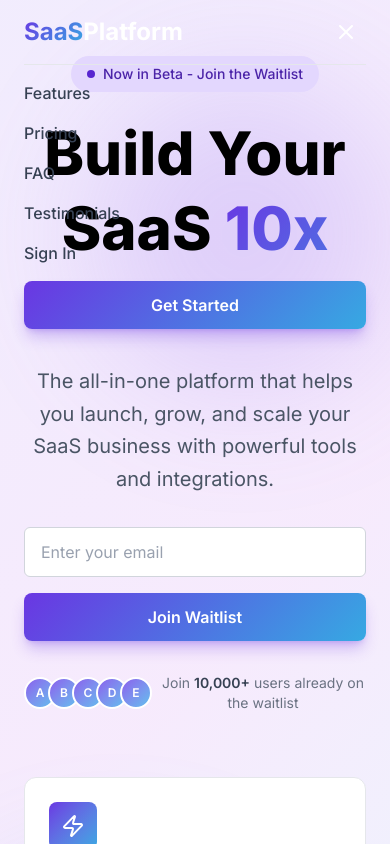
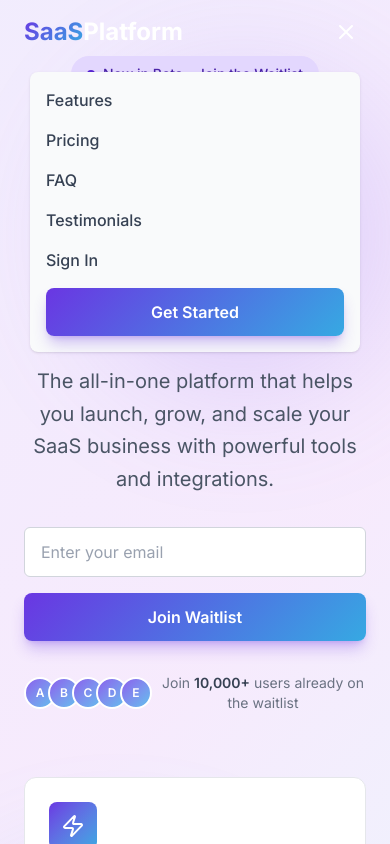
Before and after one commit to APMusyoka/saas-landing-page, a Next.js app: page / in a window 390 px wide. Both pictures are taken after a click on the button "Toggle menu". Shown: the top 844 px of the page. Built offline with nearby package versions, Linux system fonts and the light colour scheme.

Commit message:
Mobile menu: Reduce margin and keep left-aligned links

```diff
--- a/src/components/Navbar.tsx
+++ b/src/components/Navbar.tsx
@@ -99,7 +99,7 @@ export default function Navbar() {
             initial={{ opacity: 0, height: 0 }}
             animate={{ opacity: 1, height: 'auto' }}
             exit={{ opacity: 0, height: 0 }}
-            className="lg:hidden py-4 border-t border-gray-200"
+            className="lg:hidden mx-1.5 my-2 p-4 bg-gray-50 rounded-lg shadow-sm"
           >
             <div className="flex flex-col gap-4">
               {navLinks.map((link) => (
```
